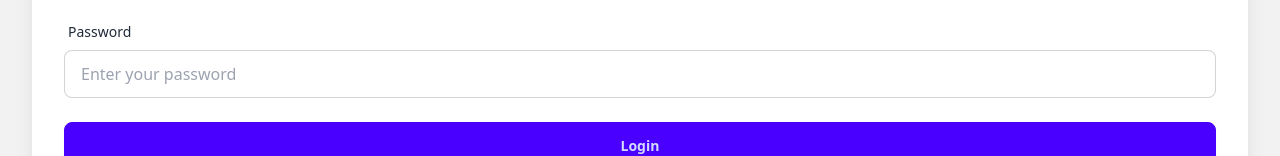
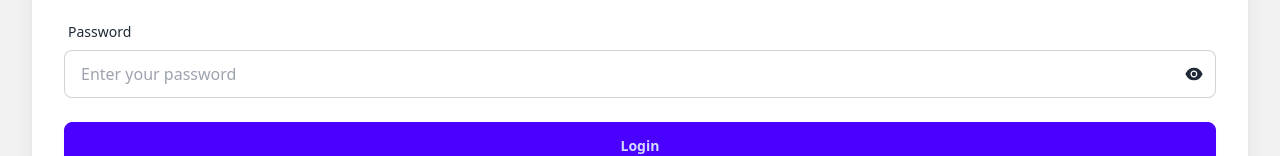
Before and after one commit to sushantskb/Intership-Machine-Task, a React app in the folder client/: page /login in a window 1280 px wide. Shown: the part 326-482 px from the top of the page. Built offline with nearby package versions, Linux system fonts and the light colour scheme; the HTML template or start-up script is replaced by a standard one.

Commit message:
ready for deployment

```diff
--- a/client/src/App.jsx
+++ b/client/src/App.jsx
@@ -6,10 +6,24 @@ import EmployeeList from "./pages/EmployeeList";
 import Login from "./pages/Auth/Login";
 import { CheckToken } from "./middleware/checkToken";
 import Validtor from "./middleware/Validtor";
+import { useEffect } from "react";
+import { useDispatch, useSelector } from "react-redux";
+import { isTokenExpired } from "./middleware/tokenExpiry";
+import { persistor } from "./redux/store";
+import { userNotExist } from "./redux/reducers/userReducer";
 
 export default function App() {
-  const token = CheckToken();
-  console.log("token", token);
+  const checkToken = CheckToken();
+  const dispatch = useDispatch();
+  const { token } = useSelector((state) => state.userReducer);
+  useEffect(() => {
+    const tokenExpired = isTokenExpired(token);
+    if (tokenExpired) {
+      console.log("Token Expired");
+      persistor.purge();
+      dispatch(userNotExist());
+    }
+  }, []);
 
   return (
     <BrowserRouter>
@@ -22,7 +36,7 @@ export default function App() {
           </Route>
           <Route
             path="/login"
-            element={token ? <Navigate to={"/"} /> : <Login />}
+            element={checkToken ? <Navigate to={"/"} /> : <Login />}
           />
         </Route>
       </Routes>
--- a/client/src/pages/Auth/Login.jsx
+++ b/client/src/pages/Auth/Login.jsx
@@ -6,12 +6,14 @@ import { useDispatch } from "react-redux";
 import { userExist } from "../../redux/reducers/userReducer";
 import { useNavigate } from "react-router-dom";
 import toast from "react-hot-toast";
+import { AiFillEye, AiFillEyeInvisible } from "react-icons/ai";
 const Login = () => {
   const dispatch = useDispatch();
   const navigate = useNavigate();
   const { register, handleSubmit } = useForm();
   const [error, setError] = useState("");
   const [loading, setLoading] = useState(false);
+  const [showPassword, setShowPassowrd] = useState(false);
   const [login] = useLoginMutation();
   const submitHandler = async (body) => {
     console.log("Body", body);
@@ -33,6 +35,9 @@ const Login = () => {
     } finally {
       setLoading(false);
     }
+  };
+  const handleShowPassword = () => {
+    setShowPassowrd(!showPassword);
   };
   return (
     <div>
@@ -64,12 +69,20 @@ const Login = () => {
                   <label className="label">
                     <span className="label-text">Password</span>
                   </label>
-                  <input
-                    type="password"
-                    placeholder="Enter your password"
-                    className="input input-bordered w-full focus:border-none"
-                    {...register("password")}
-                  />
+                  <div className="relative">
+                    <input
+                      type={showPassword ? "text" : "password"}
+                      placeholder="Enter your password"
+                      className="input input-bordered w-full focus:border-none"
+                      {...register("password")}
+                    />
+                    <button
+                      type="button"
+                      onClick={handleShowPassword}
+                      className="absolute top-1/2 right-3 transform -translate-y-1/2 text-xl">
+                      {showPassword ? <AiFillEyeInvisible /> : <AiFillEye />}
+                    </button>
+                  </div>
                 </div>
 
                 {error && (
--- a/client/src/pages/EmployeeList.jsx
+++ b/client/src/pages/EmployeeList.jsx
@@ -39,7 +39,7 @@ const EmployeeList = () => {
       return (
         employee.name.toLowerCase().includes(searchKeyword.toLowerCase()) ||
         employee.email.toLowerCase().includes(searchKeyword.toLowerCase()) ||
-        employee._id.toLowerCase().includes(searchKeyword.toLowerCase())
+        employee.id.toLowerCase().includes(searchKeyword.toLowerCase())
       );
     }
   );
```
